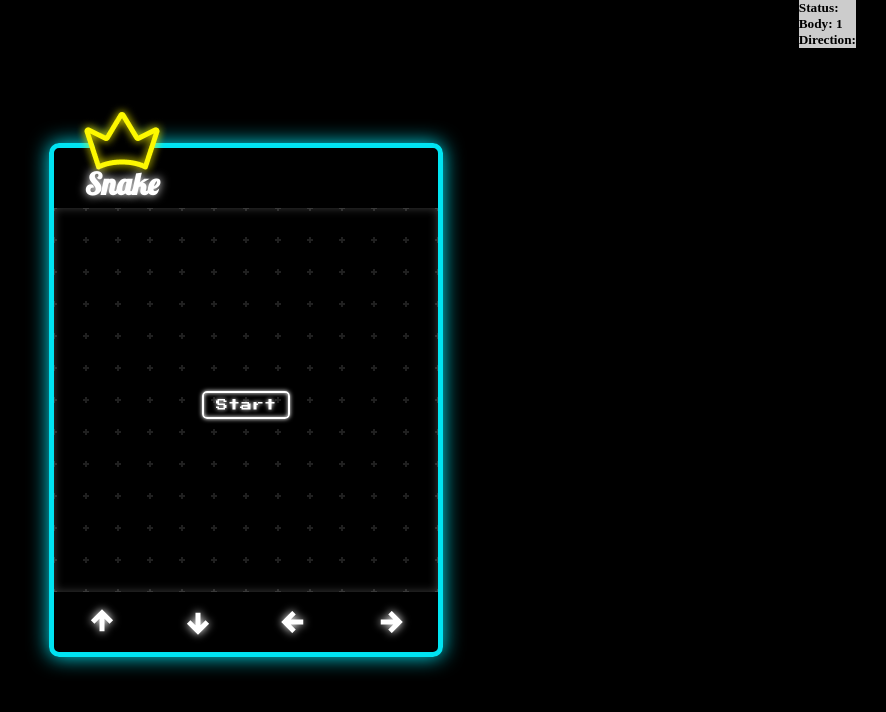
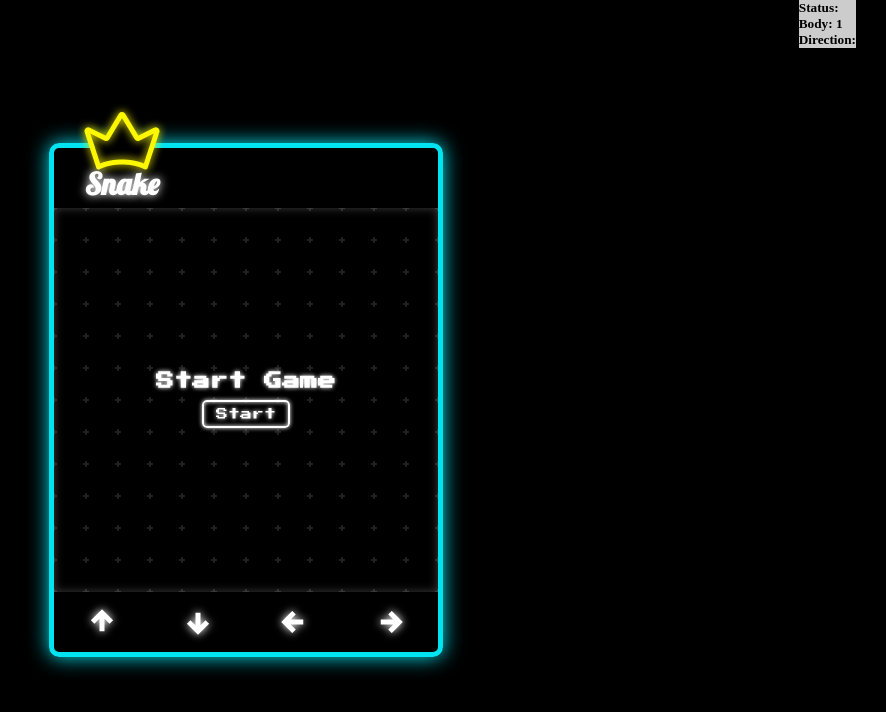
Before and after one commit to JosePhee03/SnakeGame, a React (Vite) app: page / in a window 1280 px wide. Shown: the top 712 px of the page, without its empty margins (394-1280 px from the left). Built offline with nearby package versions, Linux system fonts and the light colour scheme.

Commit message:
✅ Add condition start and game over to modal

```diff
--- a/src/components/ModalGame.tsx
+++ b/src/components/ModalGame.tsx
@@ -8,7 +8,7 @@ function ModalGame ({ status, handleStart }: { status: StatusType | null, handle
         ? 'Start Game'
         : status === 'GAME_OVER'
           ? 'GameOver'
-          : ''}
+          : 'Start Game'}
       </h2>
       <ButtonGame onClick={handleStart}>Start</ButtonGame>
     </Modal>
```
